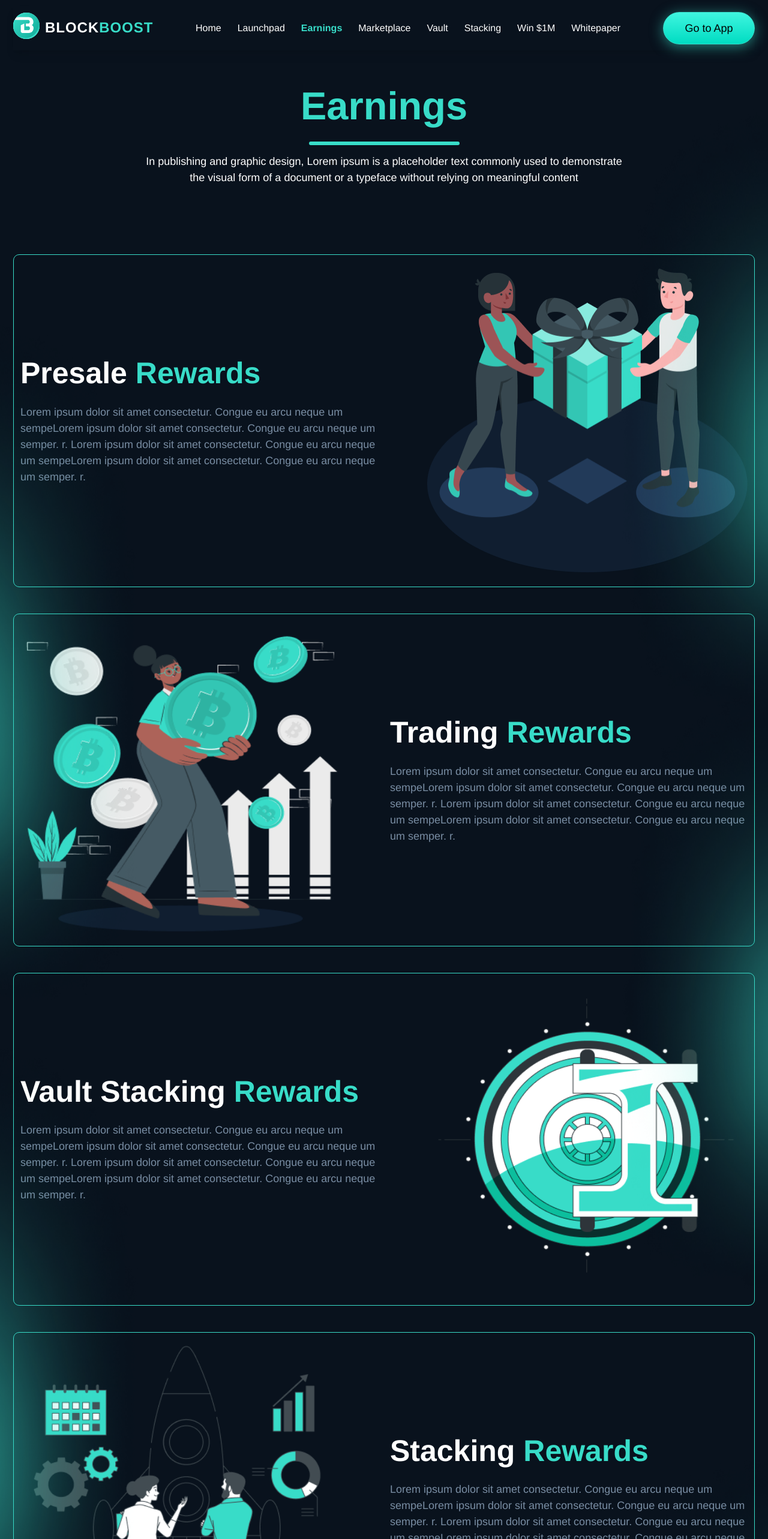
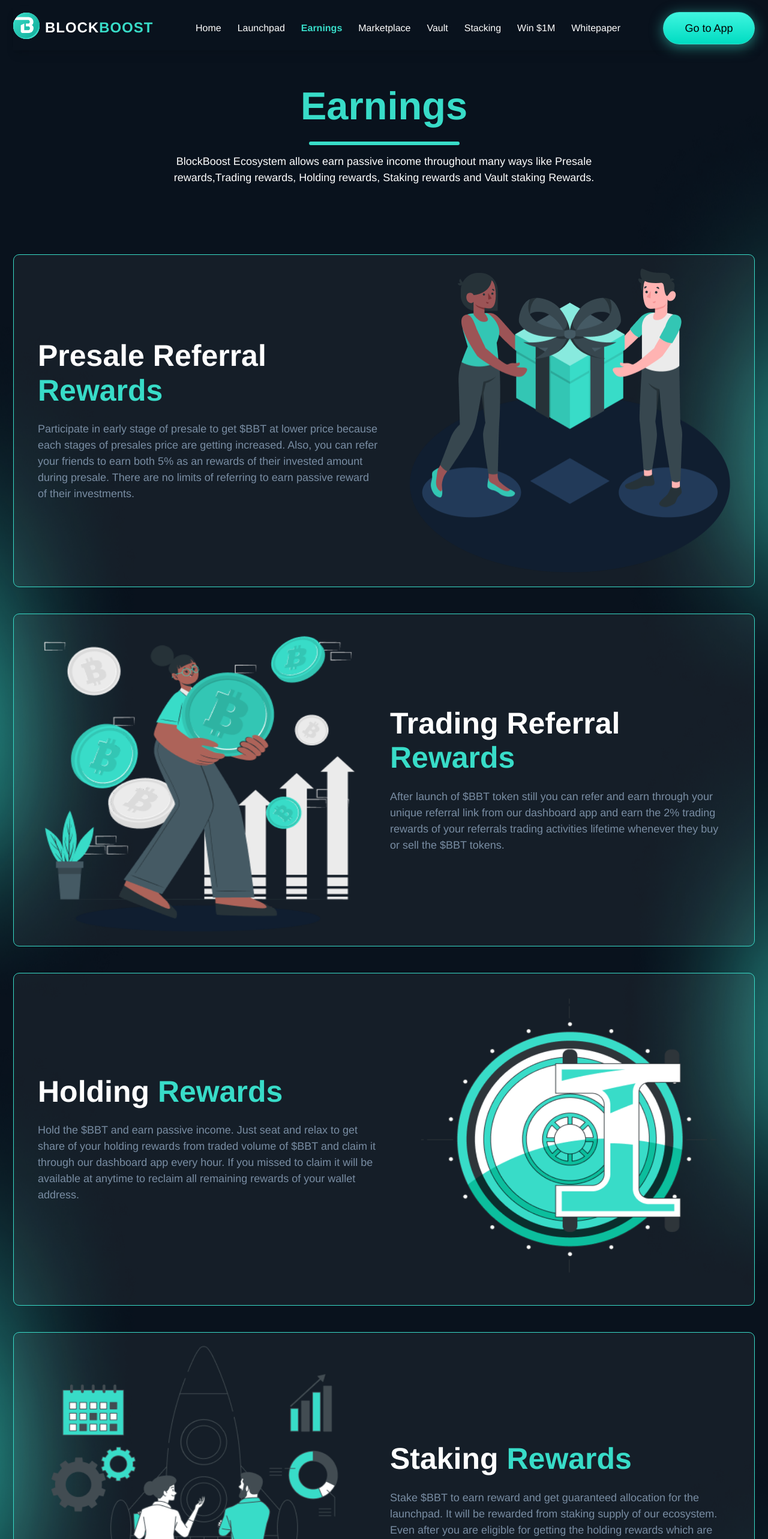
Before and after one commit to ShaYri12/Watzpaad, a React (Vite) app: page /earnings in a window 1280 px wide. Shown: the top 2566 px of the page at 60% size. Built offline with nearby package versions, Linux system fonts and the light colour scheme.

Commit message:
original-text-updated

```diff
--- a/src/components/Header.jsx
+++ b/src/components/Header.jsx
@@ -14,7 +14,7 @@
   };
 
   return (
-    <header className="z-20 sticky top-0 px-4 py-2.5 sm:px-[22px] bg-[#09121D] ">
+    <header className="z-50 sticky top-0 px-4 py-2.5 sm:px-[22px] bg-[#09121D] ">
       <div className="max-w-[1280px] mx-auto flex justify-between items-center lg:py-0 md:py-4 py-2 shadow-lg">
         <Link to="/" className="flex items-center my-auto">
           <img
--- a/src/pages/Earnings.jsx
+++ b/src/pages/Earnings.jsx
@@ -9,7 +9,7 @@
 }) => {
   return (
     <div
-      className={`flex flex-col md:flex-row items-center justify-between rounded-[10px] border border-primaryColor py-[22.9px] px-[11px] md:gap-[20px] gap-[33px] ${
+      className={`flex flex-col md:flex-row items-center justify-between bg-[#D9D9D90F] relative z-10 rounded-[10px] border border-primaryColor py-[22.9px] px-4 md:px-[40px] md:gap-[20px] gap-[33px] ${
         reverse ? "md:flex-row-reverse" : ""
       }`}
     >
@@ -52,13 +52,11 @@
       <div className="relative w-full md:pb-[90px] md:pt-[160px] pt-[120px] pb-[50px] block">
         <div className="absolute top-0 left-0 w-full h-full flex flex-col items-center justify-center text-center px-[22px]">
           <h1 className="text-center text-primaryColor text-[39.52px] md:text-[65px] font-[700]">
-            Earnings
+          Earnings
           </h1>
           <div className="h-[3.65px] min-h-[3.65px] md:h-[6px] md:min-h-[6px] w-[127px] md:w-[251px] bg-primaryColor rounded-[20px] mt-[9px] md:mt-[10px] mx-auto"></div>
           <p className="md:mt-[14px] mt-[11.55px] text-[10.94px] md:text-[18px] text-white max-w-[801px] mx-auto text-center">
-            In publishing and graphic design, Lorem ipsum is a placeholder text
-            commonly used to demonstrate the visual form of a document or a
-            typeface without relying on meaningful content
+          BlockBoost Ecosystem allows earn passive income throughout many ways like Presale rewards,Trading rewards, Holding rewards, Staking rewards and Vault staking Rewards.
           </p>
         </div>
       </div>
@@ -67,35 +65,35 @@
         <div className="max-w-[1280px] mx-auto">
           <div className="flex flex-col gap-[44px] md:py-[80px] py-[57px]">
             <RewardSection
-              titleWhite="Presale"
+              titleWhite="Presale Referral "
               titleColor="Rewards"
-              description="Lorem ipsum dolor sit amet consectetur. Congue eu arcu neque um sempeLorem ipsum dolor sit amet consectetur. Congue eu arcu neque um semper. r. Lorem ipsum dolor sit amet consectetur. Congue eu arcu neque um sempeLorem ipsum dolor sit amet consectetur. Congue eu arcu neque um semper. r. "
+              description="Participate in early stage of presale to get $BBT at lower price because each stages of presales price are getting increased. Also, you can refer your friends to earn both 5% as an rewards of their invested amount during presale. There are no limits of referring to earn passive reward of their investments. "
               imageUrl="/assets/presale-rewards.png"
             />
             <RewardSection
-              titleWhite="Trading"
+              titleWhite="Trading Referral "
               titleColor="Rewards"
-              description="Lorem ipsum dolor sit amet consectetur. Congue eu arcu neque um sempeLorem ipsum dolor sit amet consectetur. Congue eu arcu neque um semper. r. Lorem ipsum dolor sit amet consectetur. Congue eu arcu neque um sempeLorem ipsum dolor sit amet consectetur. Congue eu arcu neque um semper. r. "
+              description="After launch of $BBT token still you can refer and earn through your unique referral link from our dashboard app and earn the 2% trading rewards of your referrals trading activities lifetime whenever they buy or sell the $BBT tokens. "
               imageUrl="/assets/trading-rewards.png"
               reverse
             />
             <RewardSection
-              titleWhite="Vault Stacking"
+              titleWhite="Holding "
               titleColor="Rewards"
-              description="Lorem ipsum dolor sit amet consectetur. Congue eu arcu neque um sempeLorem ipsum dolor sit amet consectetur. Congue eu arcu neque um semper. r. Lorem ipsum dolor sit amet consectetur. Congue eu arcu neque um sempeLorem ipsum dolor sit amet consectetur. Congue eu arcu neque um semper. r. "
+              description="Hold the $BBT and earn passive income. Just seat and relax to get share of your holding rewards from traded volume of $BBT and claim it through our dashboard app every hour. If you missed to claim it will be available at anytime to reclaim all remaining rewards of your wallet address."
               imageUrl="/assets/vault-stacking-rewards.png"
             />
             <RewardSection
-              titleWhite="Stacking"
+              titleWhite="Staking "
               titleColor="Rewards"
-              description="Lorem ipsum dolor sit amet consectetur. Congue eu arcu neque um sempeLorem ipsum dolor sit amet consectetur. Congue eu arcu neque um semper. r. Lorem ipsum dolor sit amet consectetur. Congue eu arcu neque um sempeLorem ipsum dolor sit amet consectetur. Congue eu arcu neque um semper. r. "
+              description="Stake $BBT to earn reward and get guaranteed allocation for the launchpad. It will be rewarded from staking supply of our ecosystem. Even after you are eligible for getting the holding rewards which are distributed from trading volumes of $BBT tokens."
               imageUrl="/assets/stacking-rewards.png"
               reverse
             />
             <RewardSection
-              titleWhite="Referral"
+              titleWhite="Vault Staking "
               titleColor="Rewards"
-              description="Lorem ipsum dolor sit amet consectetur. Congue eu arcu neque um sempeLorem ipsum dolor sit amet consectetur. Congue eu arcu neque um semper. r. Lorem ipsum dolor sit amet consectetur. Congue eu arcu neque um sempeLorem ipsum dolor sit amet consectetur. Congue eu arcu neque um semper. r. "
+              description="Stake any tokens to earn with automatic compounding system. You can stake any token to earn $BBT as an auto compounding rewards. It will be rewarded from vault supply of our ecosystem. You can unlock the your tokens anytime with your compounded rewards in $BBT tokens."
               imageUrl="/assets/referral-rewards.png"
             />
           </div>
--- a/src/pages/Marketplace.jsx
+++ b/src/pages/Marketplace.jsx
@@ -14,14 +14,12 @@
     <div className="bg-[#09121D]">
       <div className="relative w-full md:pb-[90px] md:pt-[200px] pt-[140px] pb-[50px] md:min-h-[380px] min-h-[270px]">
         <div className="absolute top-0 left-0 w-full h-full flex flex-col items-center justify-center text-center px-[22px]">
-          <h1 className="text-primaryColor text-[35px] text-center md:text-[65px] md:leading-[74.74px] leading-[40.25px] font-[700] relative z-[3] max-w-[587px] mx-auto">
-            BlockBoost Marketplace
+          <h1 className="text-primaryColor text-[35px] text-center md:text-[65px] md:leading-[74.74px] leading-[40.25px] font-[700] relative z-[3] mx-auto">
+          BlcokBoost Marketplace
           </h1>
           <div className="h-[3.65px] min-h-[3.65px] md:h-[6px] md:min-h-[6px] w-[127px] md:w-[251px] bg-primaryColor rounded-[20px] mt-[9px] md:mt-[10px] mx-auto"></div>
           <p className="md:mt-[14px] mt-[11.55px] text-[10.94px] md:text-[18px] text-white max-w-[801px] mx-auto text-center">
-            In publishing and graphic design, Lorem ipsum is a placeholder text
-            commonly used to demonstrate the visual form of a document or a
-            typeface without relying on meaningful content
+          BlockBoost having it’s unique NFT Marketplace features allows the digital artist to sell their art in any cryptocurrency also allows to place Auction, Trades and Many other ways to earn.
           </p>
           <div className="flex flex-wrap gap-[16.43px] md:gap-[23px] relative z-[3] max-w-[587px] mx-auto md:mt-[26px] mt-[24px]">
             <button className="flex-grow bg-primaryColor hover:bg-teal-300 w-[121.8px] md:w-[170.51px] text-[11.36px] md:text-[15.9px] transition py-[9.4px] md:py-[13px] text-black px-4 rounded-full">
--- a/src/pages/Stacking.jsx
+++ b/src/pages/Stacking.jsx
@@ -60,13 +60,11 @@
       <div className="relative w-full md:pb-[90px] md:pt-[160px] pt-[120px] pb-[50px] block">
         <div className="absolute top-0 left-0 w-full h-full flex flex-col items-center justify-center text-center px-[22px]">
           <h1 className="text-center text-primaryColor text-[35px] md:text-[65px] md:leading-[74.74px] leading-[45.44px] font-[700]">
-            Stacking
+          Staking
           </h1>
           <div className="h-[3.65px] min-h-[3.65px] md:h-[6px] md:min-h-[6px] w-[127px] md:w-[251px] bg-primaryColor rounded-[20px] mt-[9px] md:mt-[15px] mx-auto"></div>
           <p className="md:mt-[14px] mt-[11.55px] text-[10.94px] md:text-[18px] max-w-[801px] mx-auto text-center md:text-[#798DA3] text-white">
-            Stake Tokens to earn with Automatic Compounding. Users can stake Any
-            Token to earn MAP. Refer your friends to earn 5% on their extra
-            rewards.
+          Stake your $BBT to earn high yield APY through the active pools and claim it before pool time expires.
           </p>
         </div>
       </div>
@@ -135,13 +133,13 @@
                         <div className="flex gap-2 w-full justify-between items-center">
                           <button
                             onClick={() => setRenQ(renQ + 1)}
-                            className="md:w-[37.7px] md:min-w-[37.7px] min-w-[31.79px] w-[31.79px] h-[37.7px] md:min-h-[37.7px] min-h-[31.79px] h-[31.79px] bg-primaryColor rounded-full flex items-center justify-center"
+                            className="md:w-[37.7px] md:min-w-[37.7px] w-[31.79px]  max-h-[37.7px] md:min-h-[37.7px] min-h-[31.79px] h-[31.79px] bg-primaryColor rounded-full flex items-center justify-center"
                           >
                             <GoPlus className="text-black text-[20px]" />
                           </button>
                           <button
                             onClick={handleRenQMinus}
-                            className="md:w-[37.7px] md:min-w-[37.7px] min-w-[31.79px] w-[31.79px] h-[37.7px] md:min-h-[37.7px] min-h-[31.79px] h-[31.79px] bg-[#878787] rounded-full flex items-center justify-center"
+                            className="md:w-[37.7px] md:min-w-[37.7px] w-[31.79px] max-h-[37.7px] md:min-h-[37.7px] min-h-[31.79px] h-[31.79px] bg-[#878787] rounded-full flex items-center justify-center"
                           >
                             <LuMinus className="text-white text-[18px]" />
                           </button>
--- a/src/pages/Vault.jsx
+++ b/src/pages/Vault.jsx
@@ -18,9 +18,8 @@
           </h1>
           <div className="h-[3.65px] min-h-[3.65px] md:h-[6px] md:min-h-[6px] w-[127px] md:w-[251px] bg-primaryColor rounded-[20px] mt-[9px] md:mt-[7px] mx-auto"></div>
           <p className="md:mt-[14px] mt-[11.55px] text-[10.94px] md:text-[18px] max-w-[801px] mx-auto text-center md:text-[#798DA3] text-white">
-            Stake Tokens to earn with Automatic Compounding. Users can stake Any
-            Token to earn MAP. Refer your friends to earn 5% on their extra
-            rewards.
+          Stake any crypto assets to earn with auto compounding. Users can choose to stake any assets from various pools listed to earn $BBT. Refer your friends to earn 5% on their extra rewards.
+
           </p>
         </div>
       </div>
```
Also changed, not shown: src/components/Market.jsx (+4 -4 lines), src/pages/TradingMarket.jsx (+9 -12 lines), src/pages/Win.jsx (+15 -16 lines).
